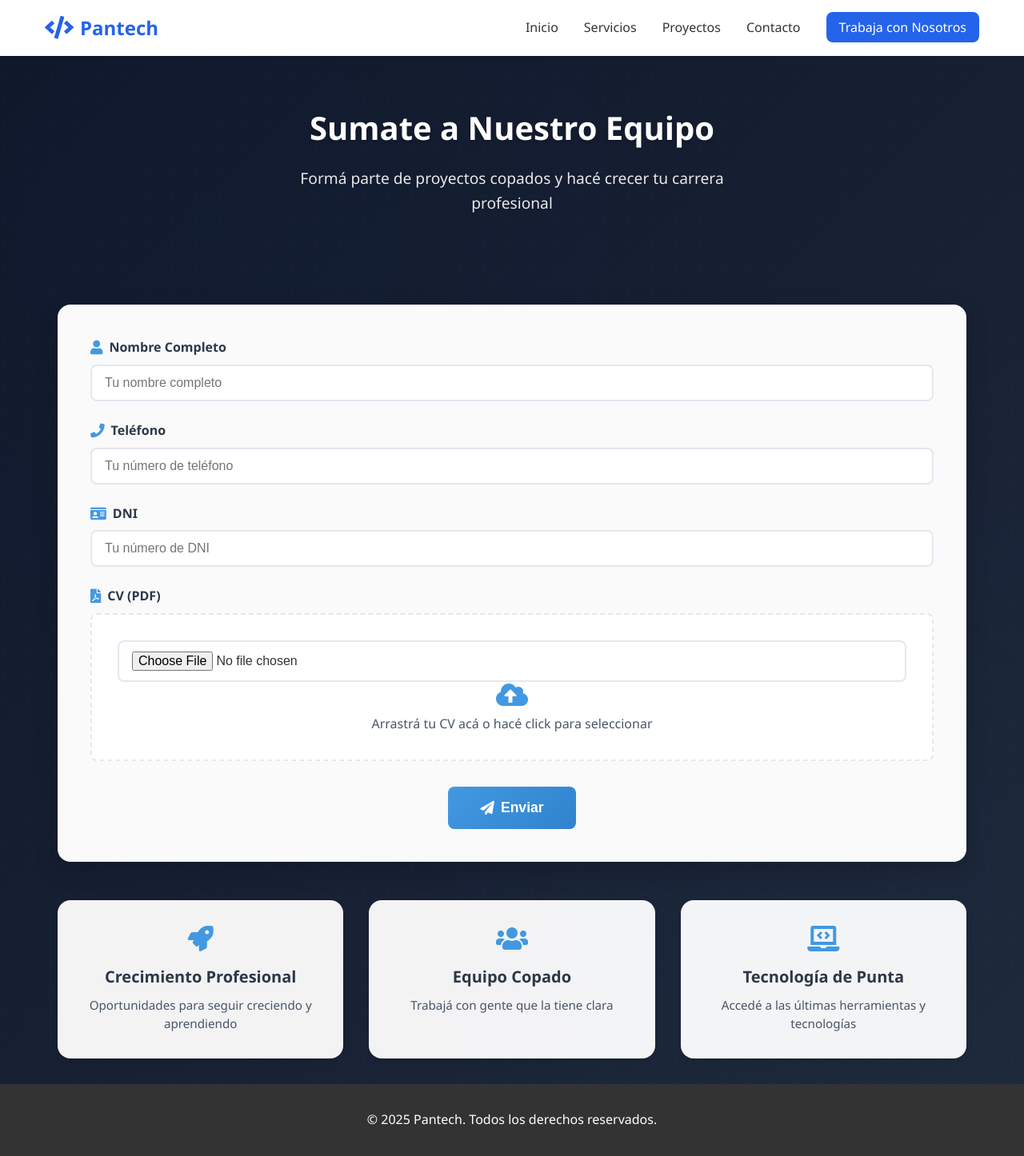
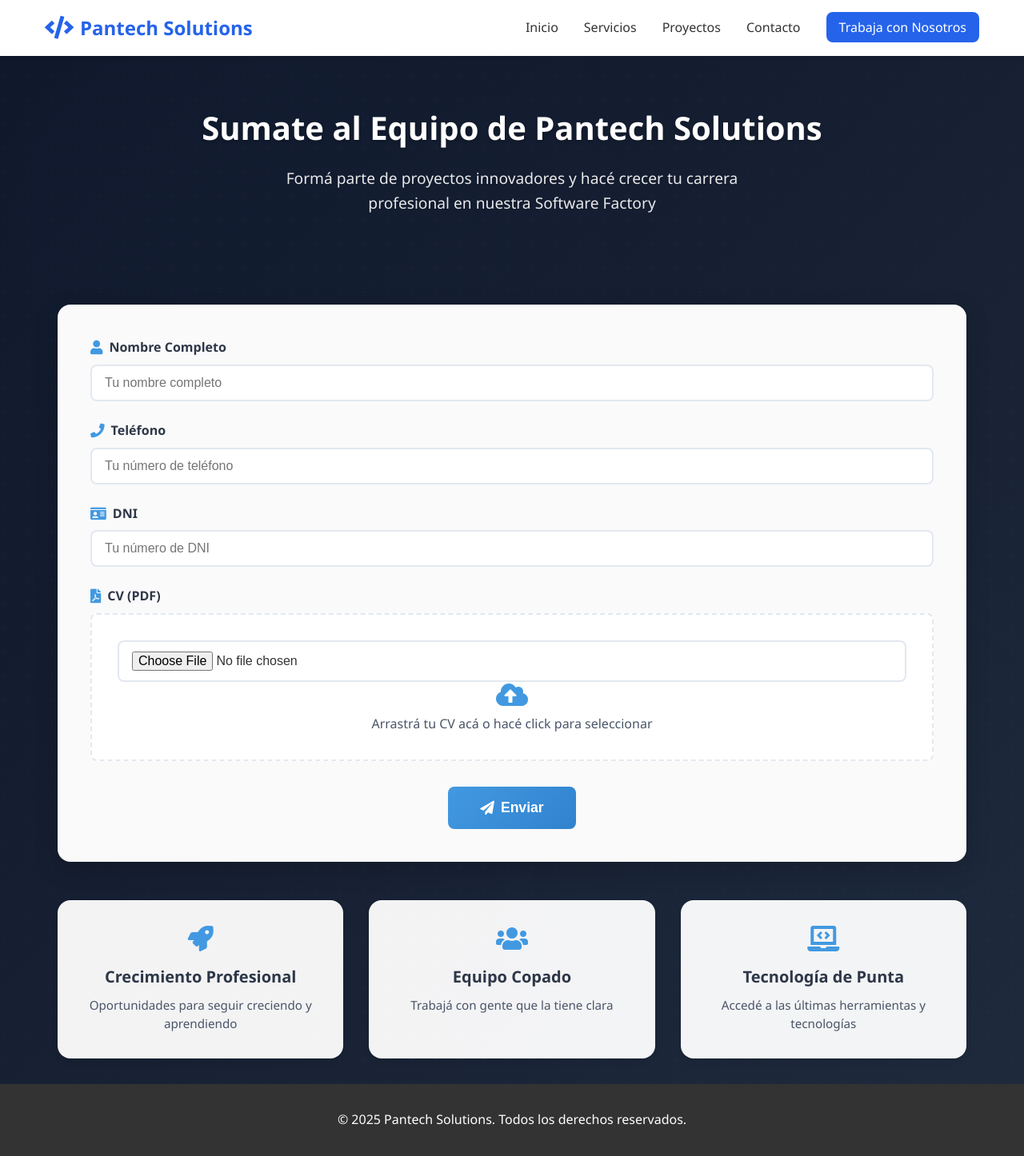
Before and after one commit to CROCDC/nexttech-web, a Flask app: template app/templates/work_with_us.html in a window 1280 px wide. Shown: the whole page at 80% size. Run offline with Flask 3, Linux system fonts and the light colour scheme; the template is opened without the code that fills it, so the values that code supplies are empty; parts of the project's set-up code (start-up, migrations or seed data) failed here and were passed over.

Commit message:
Actualiza las meta etiquetas en 'index.html' y 'work_with_us.html' para reflejar el nuevo nombre de la empresa como "Pantech Solutions". Se mejoran las descripciones y títulos para optimizar la presentación en redes sociales y se ajustan los textos para una mejor comunicación de la identidad de la marca.

```diff
--- a/app/templates/work_with_us.html
+++ b/app/templates/work_with_us.html
@@ -3,29 +3,29 @@
 <head>
     <meta charset="UTF-8">
     <meta name="viewport" content="width=device-width, initial-scale=1.0">
-    <meta name="description" content="Únete a nuestro equipo en Pantech - Software Factory. Oportunidades laborales en desarrollo de software, IA, y más.">
-    <meta name="keywords" content="trabajo, empleo, software factory, desarrollo web, aplicaciones móviles, inteligencia artificial">
-    <meta name="author" content="Pantech">
+    <meta name="description" content="Únete a Pantech Solutions - Software Factory líder en Argentina. Oportunidades laborales en desarrollo de software, IA, y más. Forma parte de nuestro equipo de expertos.">
+    <meta name="keywords" content="pantech solutions, pantech, trabajo, empleo, software factory, desarrollo web, aplicaciones móviles, inteligencia artificial, argentina">
+    <meta name="author" content="Pantech Solutions">
     <meta name="robots" content="index, follow">
-    <meta property="og:title" content="Trabaja con Nosotros - Pantech">
-    <meta property="og:description" content="Únete a nuestro equipo y forma parte de proyectos innovadores en tecnología.">
+    <meta property="og:title" content="Trabaja con Nosotros - Pantech Solutions | Software Factory">
+    <meta property="og:description" content="Únete a Pantech Solutions y forma parte de proyectos innovadores en tecnología. Software Factory líder en Argentina.">
     <meta property="og:image" content="https://pantech.solutions/static/assets/og-image-work.png">
     <meta property="og:image:width" content="1200">
     <meta property="og:image:height" content="630">
     <meta property="og:image:type" content="image/png">
     <meta property="og:url" content="https://pantech.solutions/work-with-us">
     <meta property="og:type" content="website">
-    <meta property="og:site_name" content="Pantech">
+    <meta property="og:site_name" content="Pantech Solutions">
     <meta property="og:locale" content="es_AR">
     <meta property="og:image:secure_url" content="https://pantech.solutions/static/assets/og-image-work.png">
-    <meta property="og:image:alt" content="Trabaja con Nosotros - Pantech">
+    <meta property="og:image:alt" content="Trabaja con Nosotros - Pantech Solutions">
     <meta property="og:image:size" content="1200x630">
     <meta name="twitter:card" content="summary_large_image">
-    <meta name="twitter:title" content="Trabaja con Nosotros - Pantech">
-    <meta name="twitter:description" content="Únete a nuestro equipo y forma parte de proyectos innovadores en tecnología.">
+    <meta name="twitter:title" content="Trabaja con Nosotros - Pantech Solutions">
+    <meta name="twitter:description" content="Únete a Pantech Solutions y forma parte de proyectos innovadores en tecnología.">
     <meta name="twitter:image" content="https://pantech.solutions/static/assets/og-image-work.png">
-    <meta name="twitter:site" content="@pantech">
-    <title>Trabaja con Nosotros - Pantech</title>
+    <meta name="twitter:site" content="@pantechsolutions">
+    <title>Trabaja con Nosotros - Pantech Solutions | Software Factory</title>
     <link rel="canonical" href="https://pantech.solutions/work-with-us">
     <link rel="icon" type="image/svg+xml" href="{{ url_for('static', filename='assets/favicon.svg') }}">
     <link rel="icon" type="image/png" href="{{ url_for('static', filename='assets/favicon.png') }}">
@@ -489,7 +489,7 @@
     <header class="header">
         <nav class="nav-container" aria-label="Navegación principal">
             <div class="logo animate__animated animate__fadeIn">
-                <i class="fas fa-code" aria-hidden="true"></i> Pantech
+                <i class="fas fa-code" aria-hidden="true"></i> Pantech Solutions
             </div>
             <button class="menu-toggle" aria-label="Abrir menú" aria-expanded="false">
                 <i class="fas fa-bars" aria-hidden="true"></i>
@@ -508,8 +508,8 @@
         <section class="work-with-us-section">
             <div class="work-with-us-container">
                 <div class="work-with-us-header animate__animated animate__fadeInUp">
-                    <h1>Sumate a Nuestro Equipo</h1>
-                    <p class="subtitle">Formá parte de proyectos copados y hacé crecer tu carrera profesional</p>
+                    <h1>Sumate al Equipo de Pantech Solutions</h1>
+                    <p class="subtitle">Formá parte de proyectos innovadores y hacé crecer tu carrera profesional en nuestra Software Factory</p>
                 </div>
 
                 {% if job_openings %}
@@ -618,7 +618,7 @@
 
     <footer>
         <div class="footer-content">
-            <p>&copy; 2025 Pantech. Todos los derechos reservados.</p>
+            <p>&copy; 2025 Pantech Solutions. Todos los derechos reservados.</p>
         </div>
     </footer>
 
```
Also changed, not shown: app/templates/index.html (+8 -8 lines).
